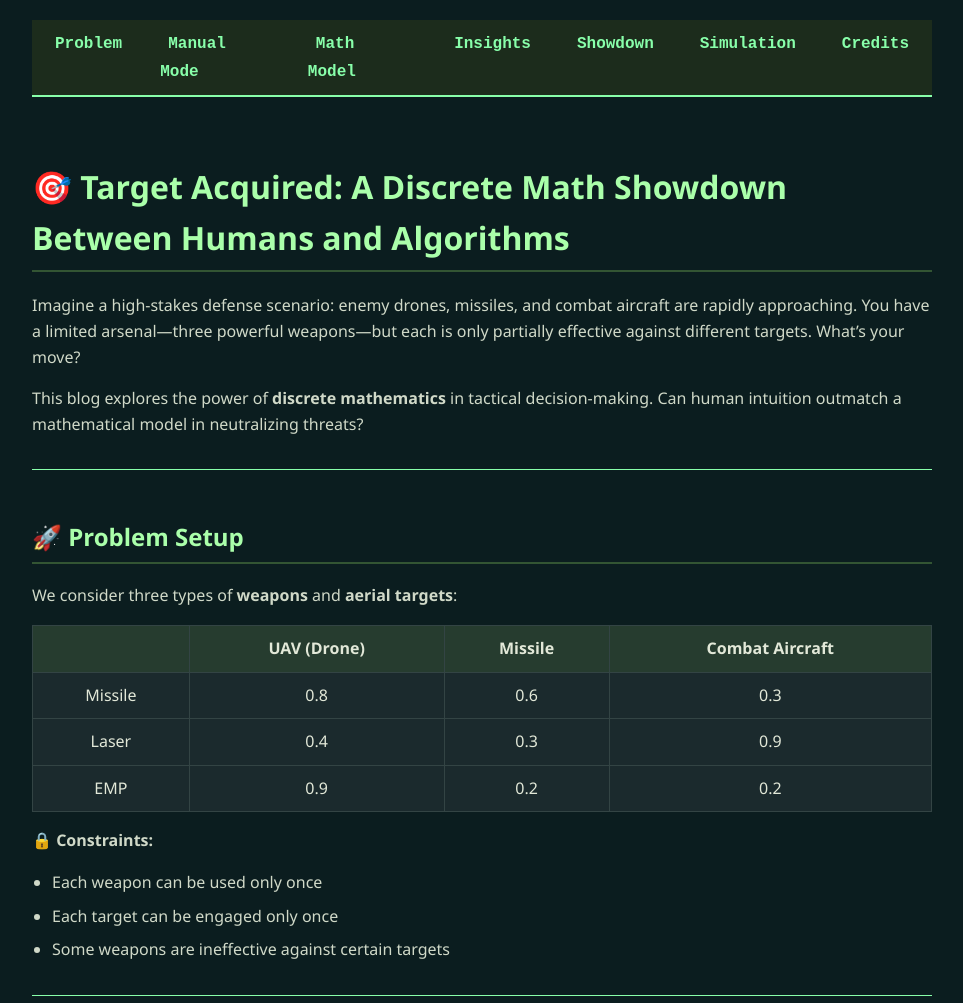
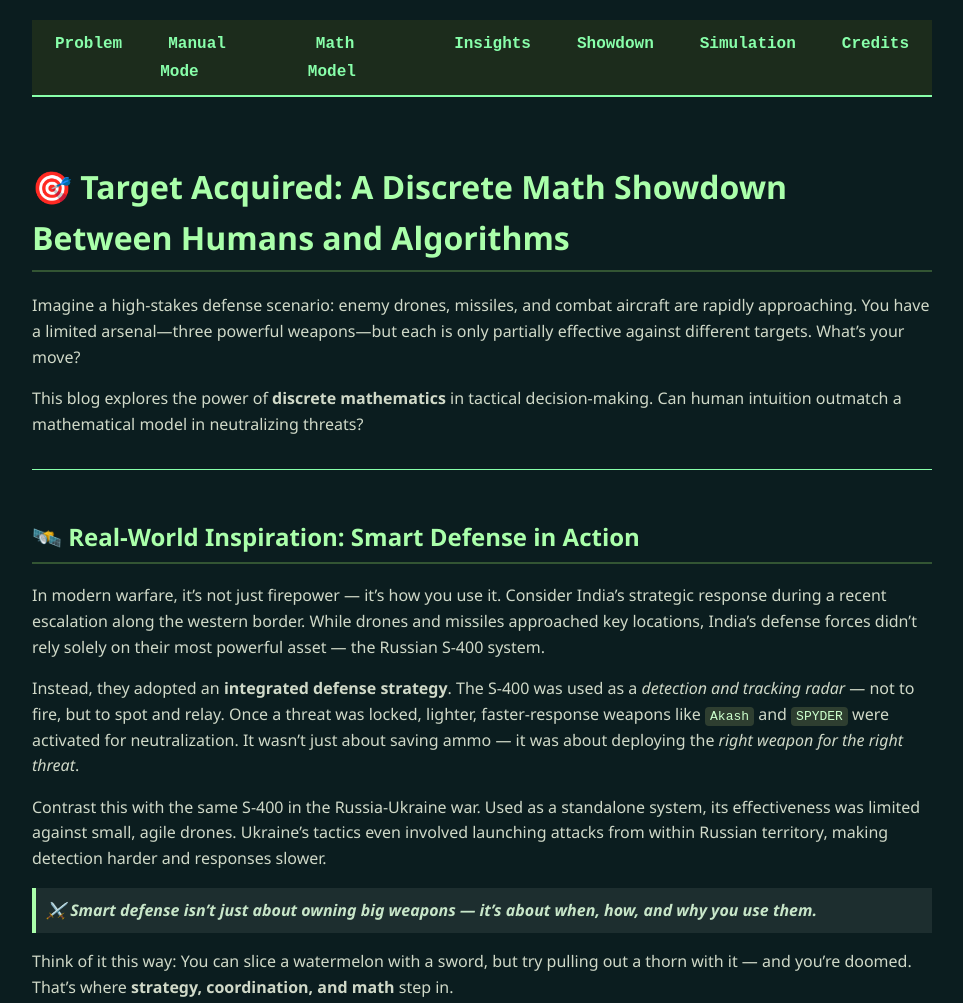
Before and after one commit to Aarushi-iitm/some4-weapon-target-sim, a plain HTML site: page index.html in a window 1280 px wide. Shown: the top 1003 px of the page, without its empty margins (158-1121 px from the left). Drawn offline with Linux system fonts and the light colour scheme.

Commit message:
updated stroy line

```diff
--- a/index.html
+++ b/index.html
@@ -27,6 +27,27 @@
     This blog explores the power of <strong>discrete mathematics</strong> in tactical decision-making. Can human intuition outmatch a mathematical model in neutralizing threats?
   </p>
   <hr>
+
+  <h2>🛰️ Real-World Inspiration: Smart Defense in Action</h2>
+  <p>
+    In modern warfare, it’s not just firepower — it’s how you use it.
+    Consider India’s strategic response during a recent escalation along the western border.
+    While drones and missiles approached key locations, India’s defense forces didn’t rely solely on their most powerful asset — the Russian S-400 system.
+  </p>
+  <p>
+    Instead, they adopted an <strong>integrated defense strategy</strong>. The S-400 was used as a <em>detection and tracking radar</em> — not to fire, but to spot and relay.
+    Once a threat was locked, lighter, faster-response weapons like <code>Akash</code> and <code>SPYDER</code> were activated for neutralization.
+    It wasn’t just about saving ammo — it was about deploying the <em>right weapon for the right threat</em>.
+  </p>
+  <p>
+    Contrast this with the same S-400 in the Russia-Ukraine war. Used as a standalone system, its effectiveness was limited against small, agile drones. Ukraine’s tactics even involved launching attacks from within Russian territory, making detection harder and responses slower.
+  </p>
+  <blockquote>
+    ⚔️ <strong>Smart defense isn’t just about owning big weapons — it’s about <em>when</em>, <em>how</em>, and <em>why</em> you use them.</strong>
+  </blockquote>
+  <p>
+    Think of it this way: You can slice a watermelon with a sword, but try pulling out a thorn with it — and you’re doomed. That’s where <strong>strategy, coordination, and math</strong> step in.
+  </p>
 
   <h2 id="problem">🚀 Problem Setup</h2>
   <p>We consider three types of <strong>weapons</strong> and <strong>aerial targets</strong>:</p>
```
